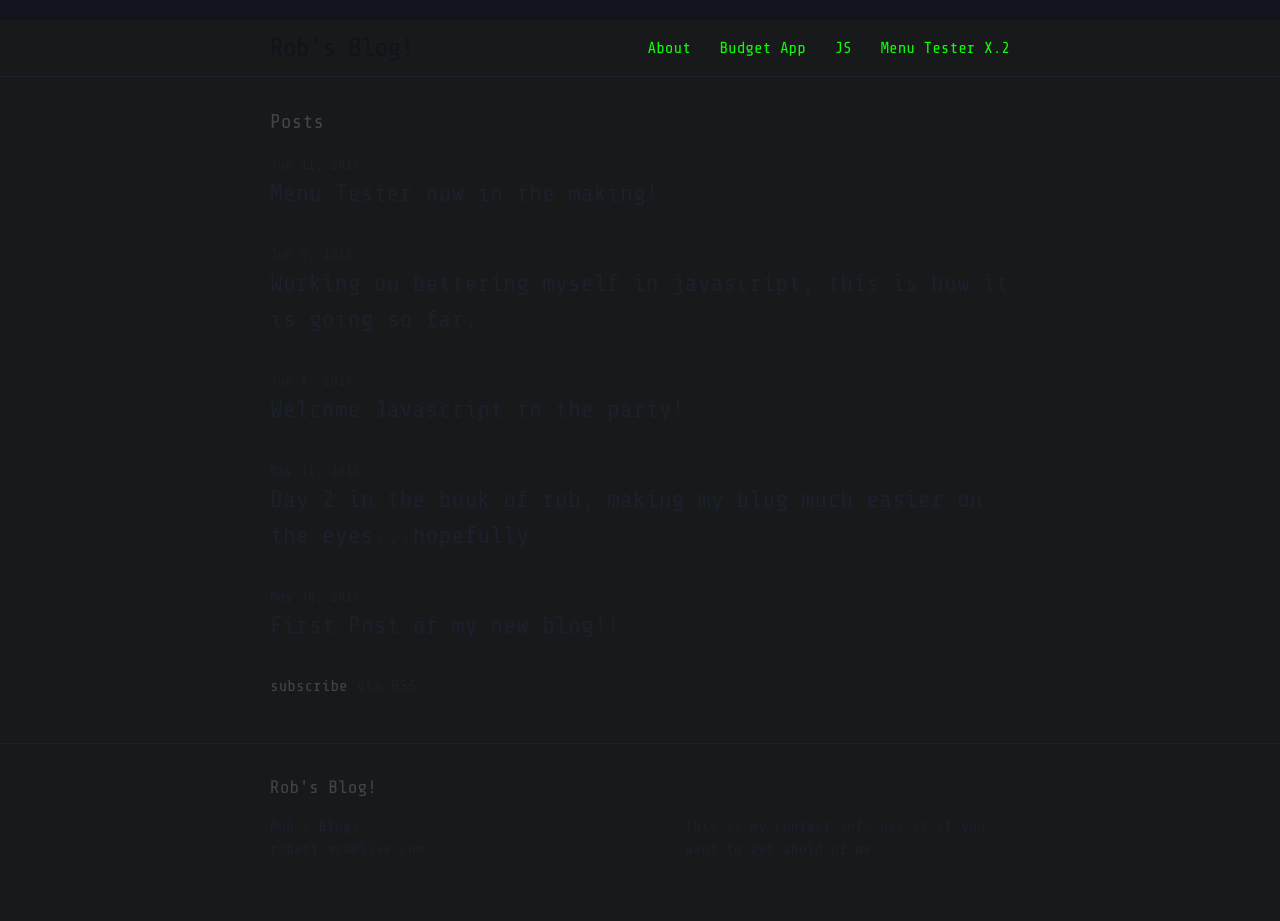
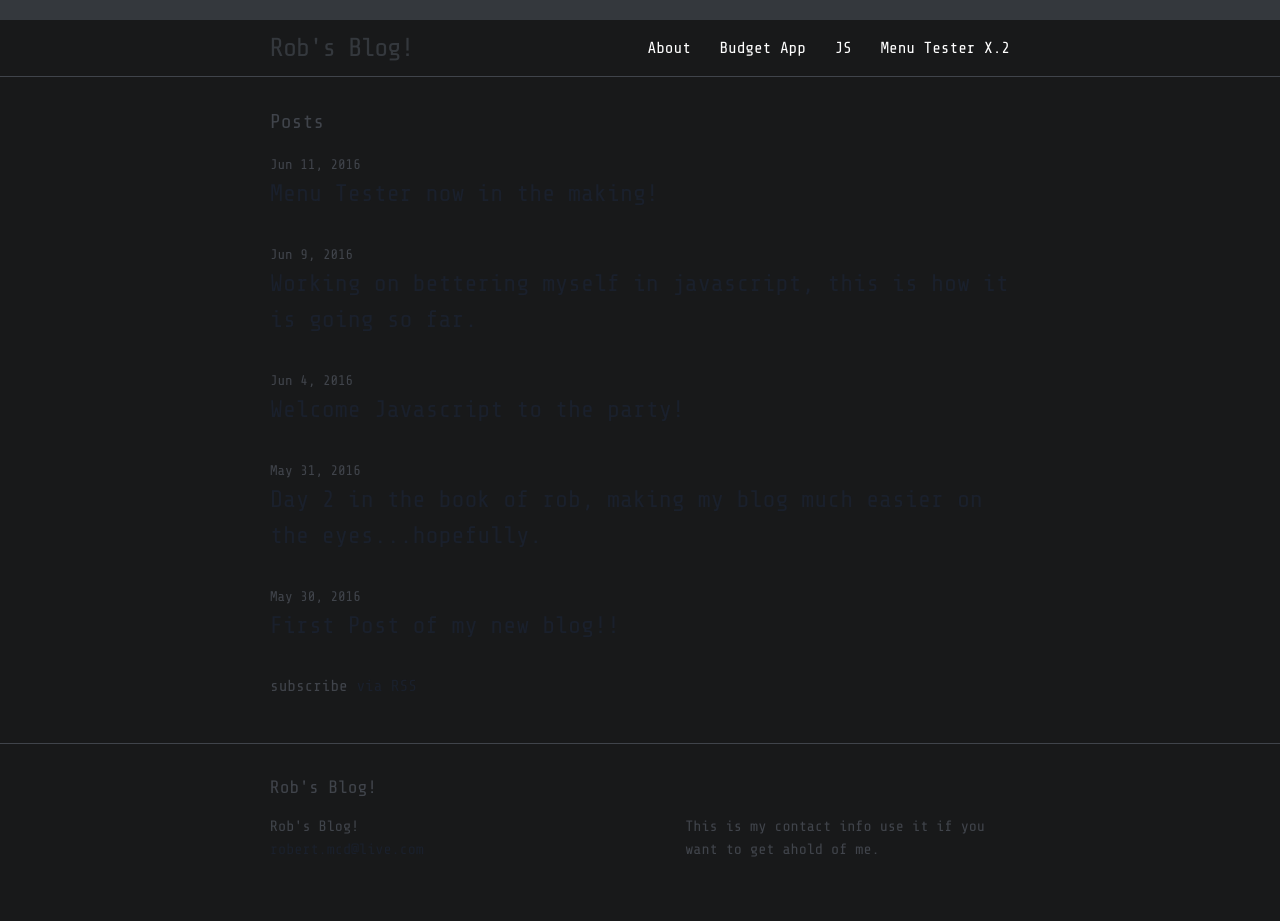
Before and after one commit to xSpiralx/xSpiralx.github.io, a Jekyll site: the page built from index.html, in a window 1280 px wide. Built offline with Jekyll 4.4.1, drawn with Linux system fonts in a browser that asks for light colours.

Commit message:
Update main.scss
trying to make website readable

```diff
--- a/css/main.scss
+++ b/css/main.scss
@@ -14,11 +14,11 @@ $base-line-height: 1.5;
 
 $spacing-unit:     30px;
 
-$text-color:     #0efd07;
+$text-color:     #FFFFFF;
 $background-color: #18191A;
 $brand-color:      #1A202C;
 
-$grey-color:       #1A202C;
+$grey-color:       #40444b;
 $grey-color-light: lighten($grey-color, 0%);
 $grey-color-dark:  darken($grey-color, 5%);
 
```
